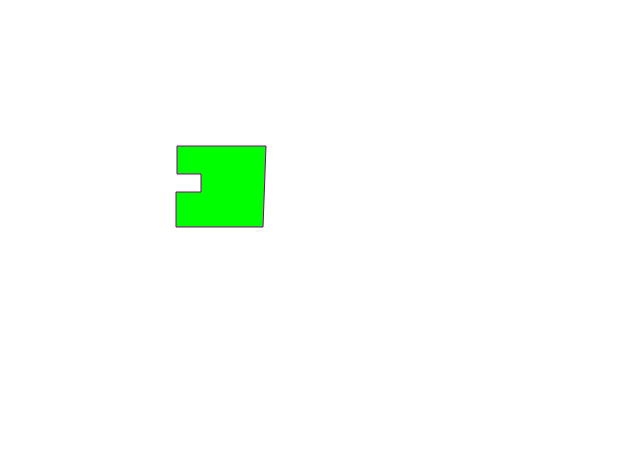
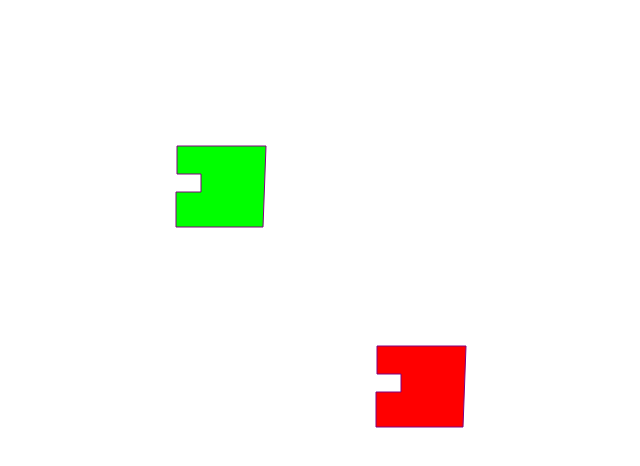
Before and after one commit to beyondJohn/delegate, an Angular app: page / in a window 1280 px wide. Shown: the top 466 px of the page, without its empty margins (8-648 px from the left). Built offline with nearby package versions, Linux system fonts and the light colour scheme.

Commit message:
add multpile svgs via json

```diff
--- a/src/app/delegate/delegate.component.html
+++ b/src/app/delegate/delegate.component.html
@@ -1,6 +1,5 @@
 <div *ngFor="let svg of svgs" id={{svg.divid}} [ngStyle]=svg.divpos>
   <svg height="210" width="390">
-      <path id={{svg.pathid}} [attr.d]=svg.d
-      (mouseenter)="mover(svg.pathid)" (mouseleave)="mout(svg.pathid)" [ngStyle]=svg.style />
+      <path id={{svg.pathid}} [attr.d]=svg.d (mouseenter)="mover(svg.pathid)" (mouseleave)="mout(svg.pathid)" [ngStyle]=svg.style />
   </svg>
 </div>
--- a/src/assets/myjson.json
+++ b/src/assets/myjson.json
@@ -2,7 +2,9 @@
     "imageurl": "https://d3800bkra8s324.cloudfront.net/paxe18/PAXEast2018_Map.jpg",
     "fn": ["(message) => { alert('hi there: ' + message); return 7}"],
     "svg": [{"divpos":{"position":"absolute","top":"100px","left":"150px"}, "left": "100px", "divid":"svg1","pathid": "path1",
-        "d":"M121 127, H 34, V 92,  H 59,  V 74,  H 35,  V 46, H 124, Z", "style": {"fill":"lime","stroke":"purple","stroke-width":"1"}}],
+        "d":"M121 127, H 34, V 92,  H 59,  V 74,  H 35,  V 46, H 124, Z", "style": {"fill":"lime","stroke":"purple","stroke-width":"1"}},
+        {"divpos":{"position":"absolute","top":"300px","left":"350px"}, "left": "100px", "divid":"svg2","pathid": "path2",
+        "d":"M121 127, H 34, V 92,  H 59,  V 74,  H 35,  V 46, H 124, Z", "style": {"fill":"red","stroke":"purple","stroke-width":"1"}}],
     "coords":
         [
             {
```
